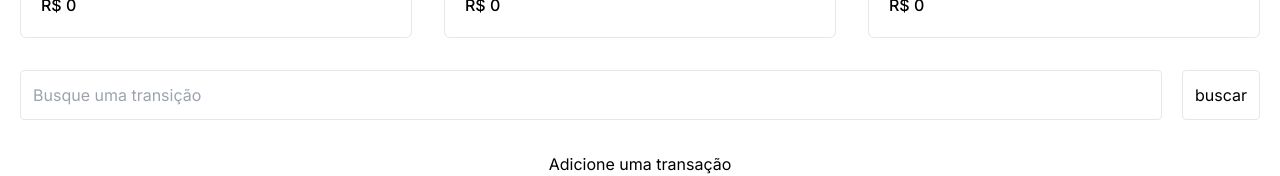
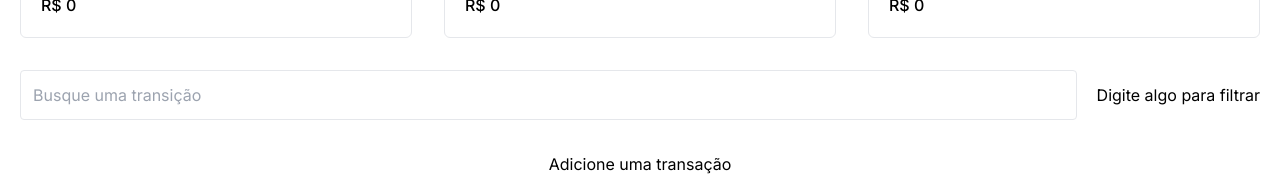
Before and after one commit to DevLyric/dt-money, a React (Vite) app: page / in a window 1280 px wide. Shown: the part 190-366 px from the top of the page. Built offline with nearby package versions, Linux system fonts and the light colour scheme.

Commit message:
incluindo filtro

```diff
--- a/src/App.tsx
+++ b/src/App.tsx
@@ -15,8 +15,8 @@ function App() {
     const transactionsCtx = useTransaction();
     const [showModal, setShowModal] = useState(false);
     const [screenWidth, setScreenWidth] = useState(window.innerWidth);
+    const [filterType, setFilterType] = useState("");
 
-    // Carregar os valores do LocalStorage ao iniciar o componente
     const [earnings, setEarnings] = useState(() => {
         const storedValue = localStorage.getItem("earnings");
         return storedValue ? parseInt(storedValue, 10) : 0;
@@ -49,6 +49,23 @@ function App() {
         localStorage.setItem("expenses", expenses.toString());
         localStorage.setItem("total", total.toString());
     }, [earnings, expenses, total]);
+
+    const handleSearchInputValue = (e: React.ChangeEvent<HTMLInputElement>) => {
+        setFilterType(e.target.value);
+    };
+
+    const filteredTransactions = filterType
+        ? transactionsCtx.transactions.filter(
+              item =>
+                  item.description
+                      .toLowerCase()
+                      .includes(filterType.toLowerCase()) ||
+                  item.category
+                      .toLowerCase()
+                      .includes(filterType.toLowerCase()) ||
+                  item.type.toLowerCase().includes(filterType.toLowerCase())
+          )
+        : transactionsCtx.transactions;
 
     const handleFormSubmit = (values: {
         description: string;
@@ -96,10 +113,13 @@ function App() {
                     onCloseModal={() => setShowModal(false)}
                 />
             )}
-            <SearchTransactions />
+            <SearchTransactions
+                onSearchInputValue={handleSearchInputValue}
+                value={filterType}
+            />
             <div className="container mx-auto px-5 flex flex-col gap-5">
-                {transactionsCtx.transactions.length > 0 ? (
-                    transactionsCtx.transactions.map((item, index) => (
+                {filteredTransactions.length > 0 ? (
+                    filteredTransactions.map((item, index) => (
                         <Table
                             key={index}
                             description={item.description}
--- a/src/components/SearchTransactions.tsx
+++ b/src/components/SearchTransactions.tsx
@@ -1,12 +1,22 @@
-function SearchTransactions() {
+interface SearchTransactionsProps {
+    value: string;
+    onSearchInputValue: (e: React.ChangeEvent<HTMLInputElement>) => void;
+}
+
+function SearchTransactions({
+    value,
+    onSearchInputValue
+}: SearchTransactionsProps) {
     return (
         <form className="container mx-auto px-5 flex items-center gap-5 my-3">
             <input
                 type="text"
                 className="grow outline-none border p-3 rounded"
                 placeholder="Busque uma transição"
+                value={value}
+                onChange={onSearchInputValue}
             />
-            <button className="border rounded p-3">buscar</button>
+            <p>Digite algo para filtrar </p>
         </form>
     );
 }
```
